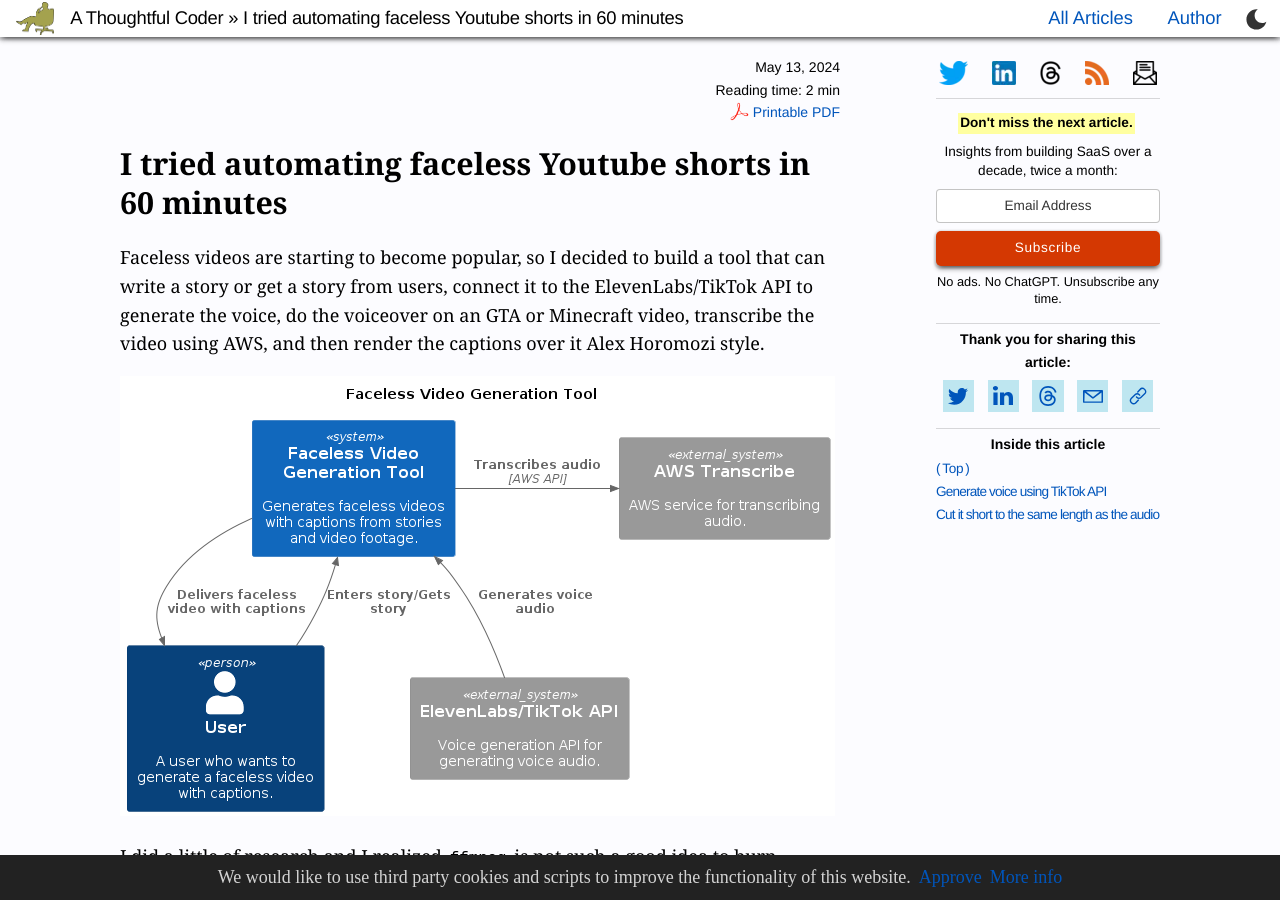
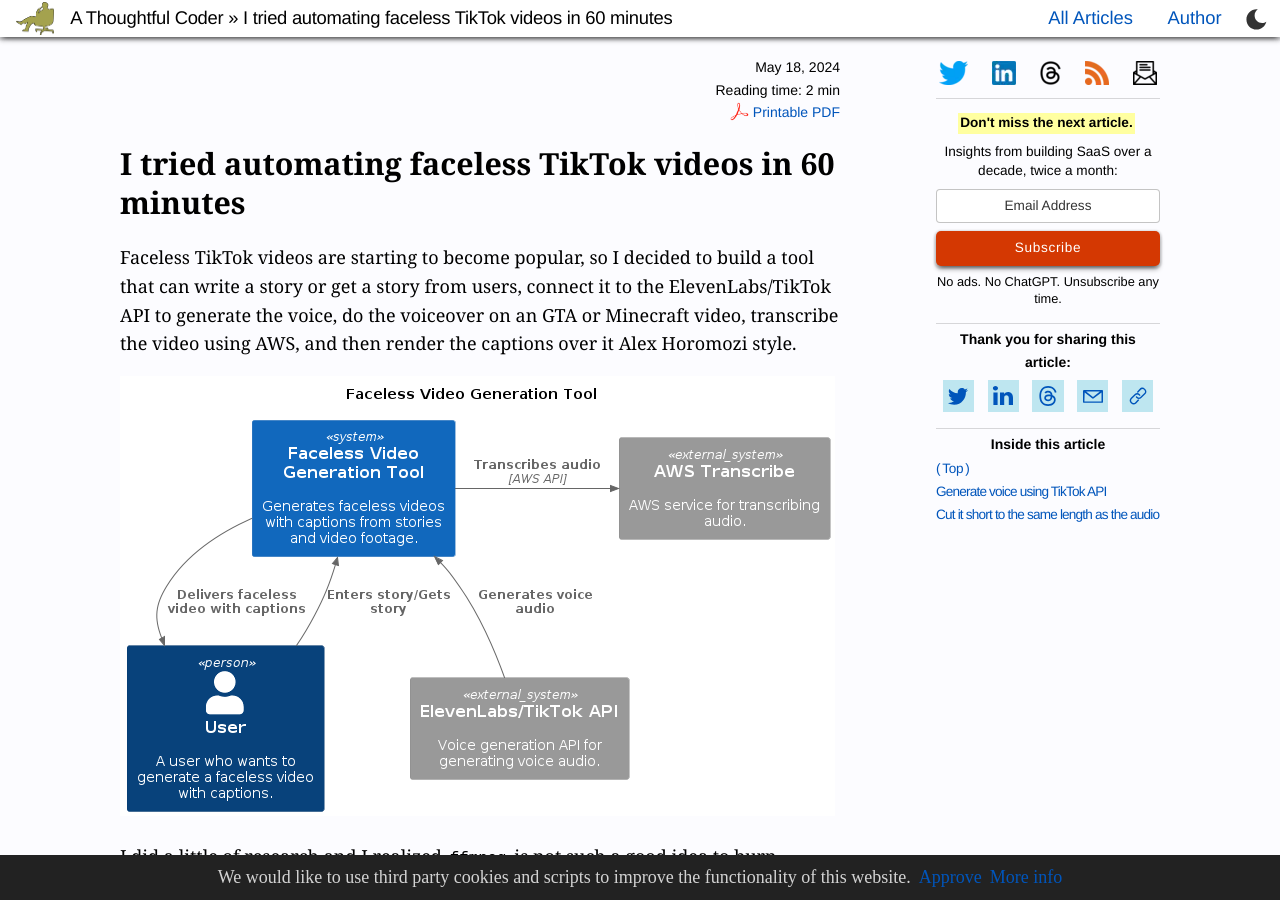
Before and after one commit to al3rez/blog-template, a Jekyll site: the page built from _posts/2024-05-13-faceless-tiktok-videos.md, in a window 1280 px wide and 900 px high. Built offline with Jekyll 4.4.1, drawn with Linux system fonts in a browser that asks for light colours.

Commit message:
fix title to be seo friendly

```diff
--- a/_posts/2024-05-13-faceless-videos-tiktok.md
+++ b/_posts/2024-05-13-faceless-tiktok-videos.md
@@ -1,14 +1,13 @@
 ---
 layout: post
-title: I tried automating faceless Youtube shorts in 60 minutes
-date: 2024-05-13 10:53:08 +0700
-categories: jekyll update
+title: I tried automating faceless TikTok videos in 60 minutes
+date: 2024-05-18 16:00:00 +0700
+categories: automation tiktok videos faceless python ai
 link: https://github.com/al3rez
-link_name: View Github
 thumbnail_url: /images/faceless.webp
 ---
 
-Faceless videos are starting to become popular, so I decided to build a tool
+Faceless TikTok videos are starting to become popular, so I decided to build a tool
 that can write a story or get a story from users, connect it to the
 ElevenLabs/TikTok API to generate the voice, do the voiceover on an GTA or
 Minecraft video, transcribe the video using AWS, and then render the captions
```
